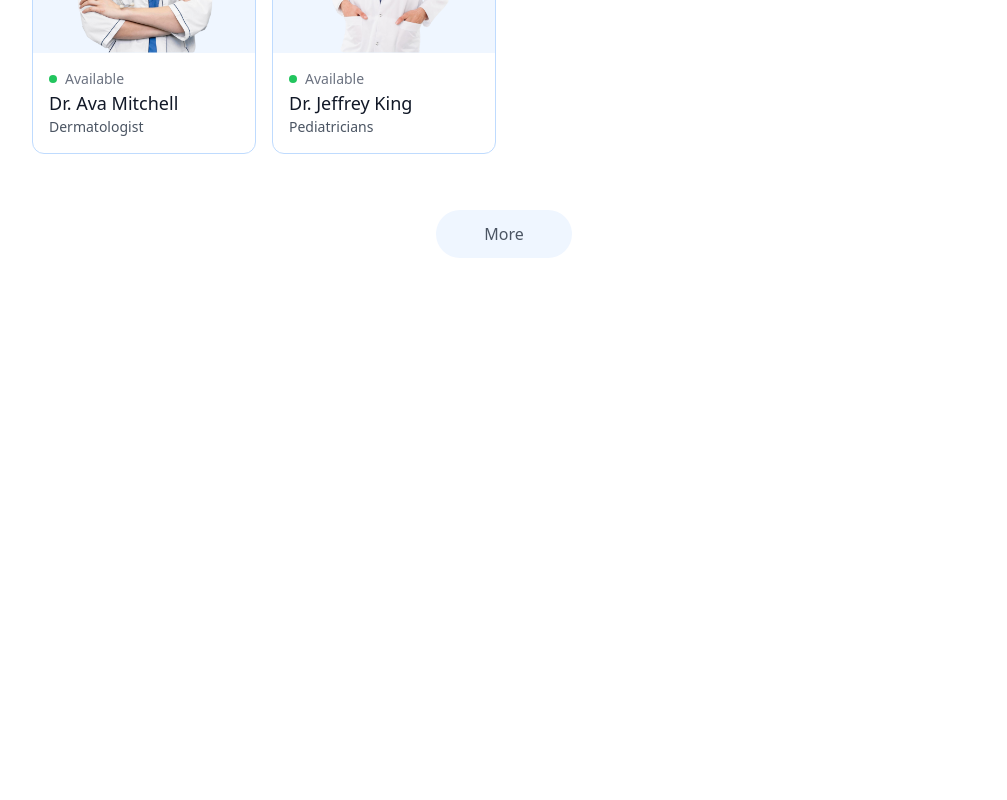
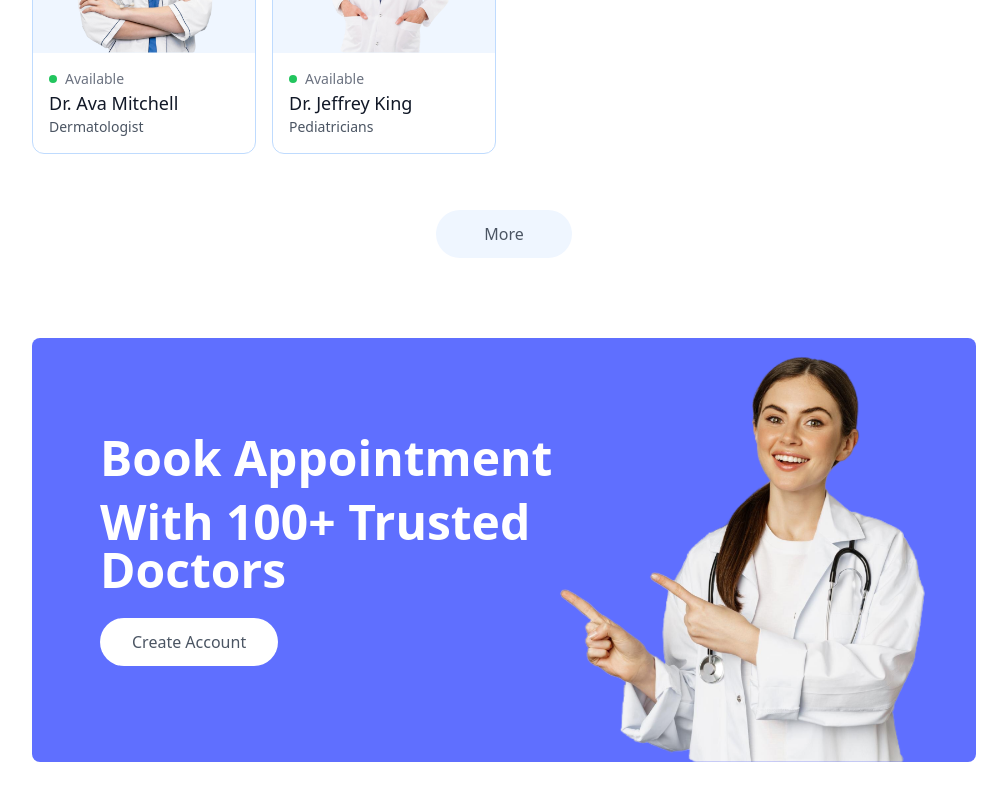
Before and after one commit to Ferdous110/docEase-booking-platform, a React (Vite) app: page / in a window 1280 px wide. Shown: the part 1802-2602 px from the top of the page, without its empty margins (136-1143 px from the left). Before the commit the page ends 2124 px from the top, so only its background shows below. Built offline with nearby package versions, Linux system fonts and the light colour scheme.

Commit message:
Banner section

```diff
--- a/src/components/Banner.jsx
+++ b/src/components/Banner.jsx
@@ -1,8 +1,28 @@
 import React from 'react'
+import { assets } from '../assets/assets'
+import { useNavigate } from 'react-router-dom'
 
 const Banner = () => {
+
+  const navigate = useNavigate();
+
   return (
-    <div>
+    <div className='flex bg-primary rounded-lg px-6 sm:px-10 md:px-14 lg:px-12 my-20 md:mx-10'>
+
+      {/* --------- Left Side------- */}
+      <div className='flex-1 py-8 sm:py-10 lg:py-24 lg:pl-5'>
+        <div className='text-xl sm:text-3xl lg:text-5xl font-semibold text-white'>
+          <p>Book Appointment</p>
+          <p className='mt-4'>With 100+ Trusted Doctors</p>
+        </div>
+        <button onClick={() => { navigate('/login'); scrollTo(0,0)}} className='bg-white text-sm  sm:text-base text-gray-600 px-8 py-3 rounded-full mt-6 hover:scale-105 transition-all'>Create Account</button>
+      </div>
+
+      {/* -------- Right Side --------- */}
+
+      <div className='hidden md:block md:w-1/2 lg:w-[370px] relative'>
+        <img className='w-full absolute bottom-0 right-0 max-w-md' src={assets.appointment_img} alt=""  />
+      </div>
 
     </div>
   )
```
